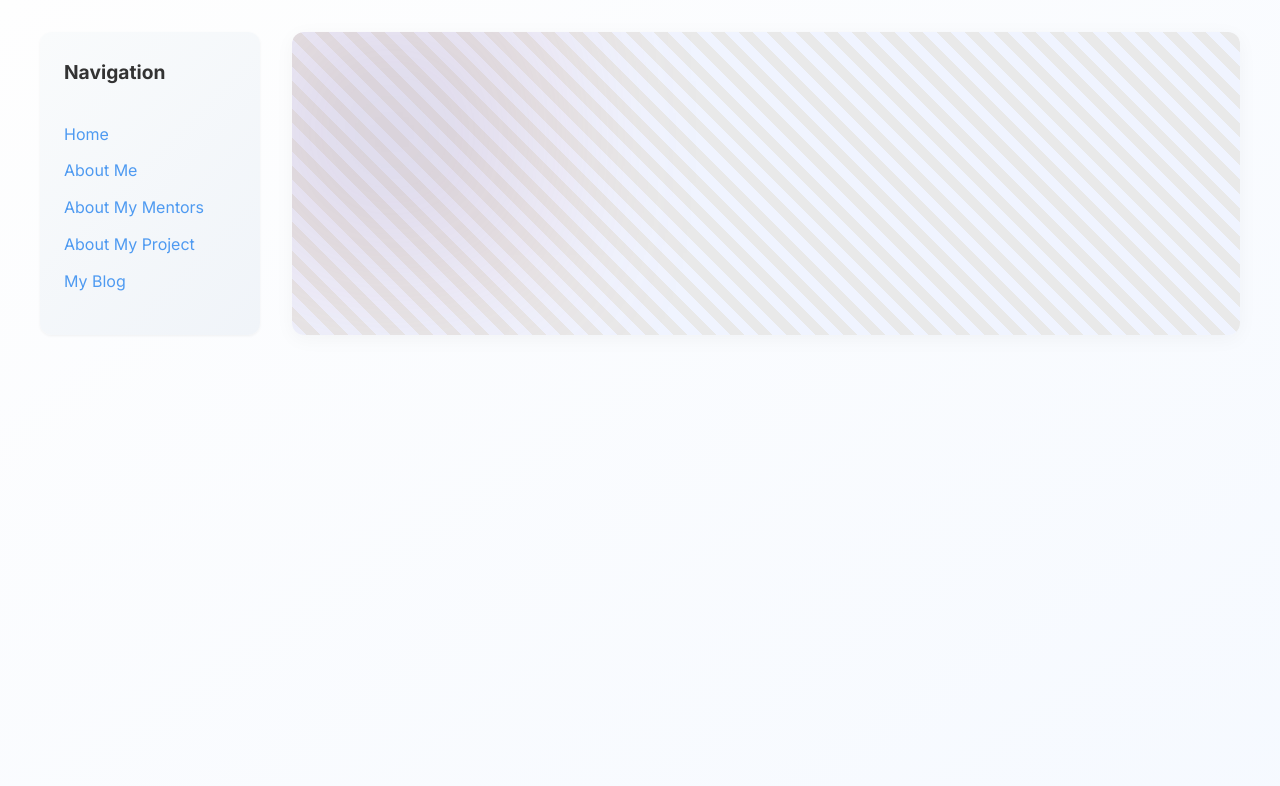
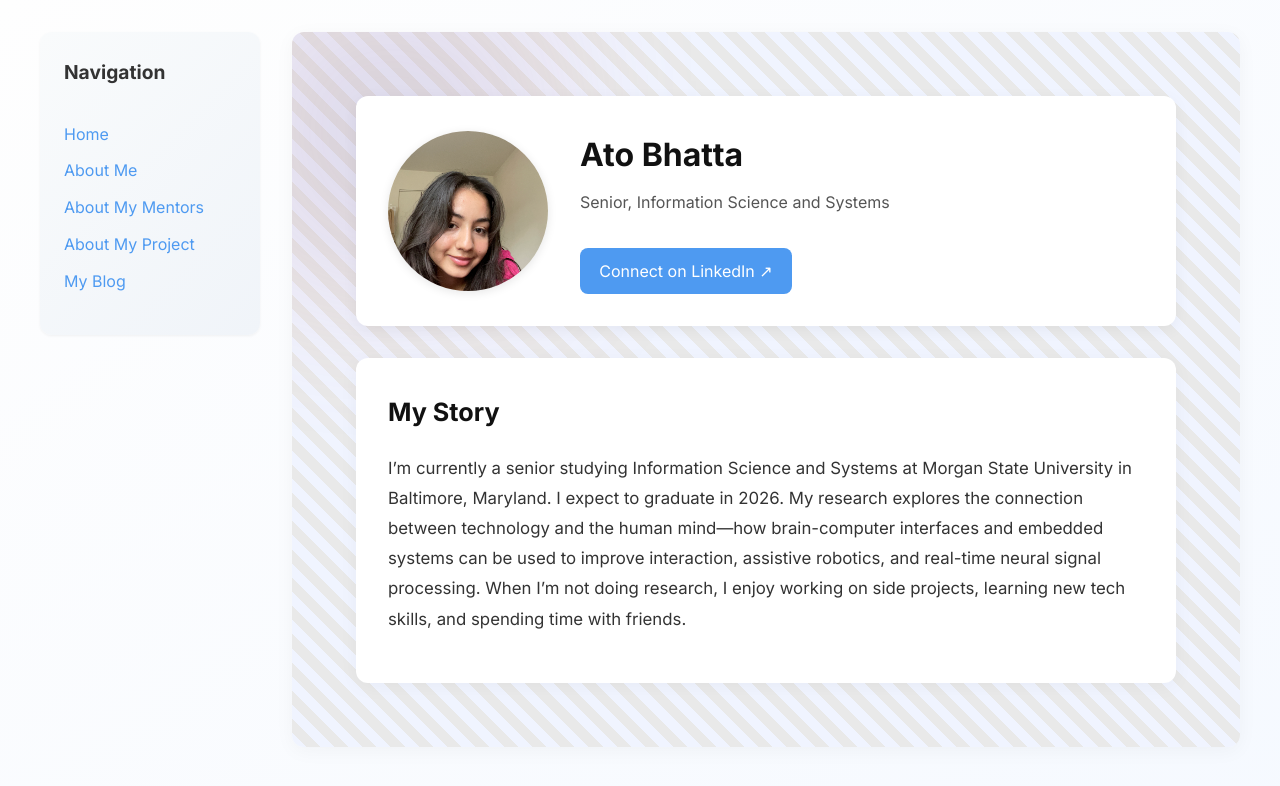
Before and after one commit to Ato-2025/Ato-2025.github.io, a Jekyll site: the page built from pages/about-me.md, in a window 1280 px wide. Shown: the top 786 px of the page. Built offline with Jekyll 4.4.1, drawn with Linux system fonts in a browser that asks for light colours; our own code applies the rules of GitHub Pages for plain Markdown files.

Commit message:
Update about-me.md

```diff
--- a/pages/about-me.md
+++ b/pages/about-me.md
@@ -4,37 +4,31 @@ title: About Me
 permalink: /about-me.html
 
 about:
-    name: Ato Bhatta
-    role: Senior, Information Science ans Systems
-    image: /assets/images/Ato Bhatta.JPG
-    linkedin: "https://www.linkedin.com/in/ato-bhatta-4b8274332/"
-    bio: >
-    I’m currently a senior studying Information Science and Systems at Morgan State University in Baltimore, Maryland. I expect to graduate in 2026.
-
-    My research explores the connection between technology and the human mind—how brain-computer interfaces and embedded systems can be used to improve interaction, assistive robotics, and real-time neural signal processing.
-
-    When I’m not doing research, I enjoy working on side projects, learning new tech skills, and spending time with friends.
+  name: Ato Bhatta
+  role: Senior, Information Science and Systems
+  image: /assets/images/Ato Bhatta.JPG
+  linkedin: "https://www.linkedin.com/in/ato-bhatta-4b8274332/"
+  bio: >
+    I’m currently a senior studying Information Science and Systems at Morgan State University in Baltimore, Maryland. I expect to graduate in 2026. My research explores the connection between technology and the human mind—how brain-computer interfaces and embedded systems can be used to improve interaction, assistive robotics, and real-time neural signal processing. When I’m not doing research, I enjoy working on side projects, learning new tech skills, and spending time with friends.
 
 hobbies:
-    - icon: 🧶
-      title: crocheting
-      description: I’ve been crocheting since high school and enjoy making small gifts like hats
-    for friends and family.
-    - icon: 🏓
-      title: Ping Pong
-      description: I enjoy playing ping pong since I was a kid fun, fast, and helps me stay
-    active.
-    - icon: 🕹️
-      title: Reading Books
-      description: I enjoy reading in my free time—it helps me relax and learn new ideas
+  - icon: 🧶
+    title: crocheting
+    description: I’ve been crocheting since high school and enjoy making small gifts like hats for friends and family.
+  - icon: 🏓
+    title: Ping Pong
+    description: I enjoy playing ping pong since I was a kid—fun, fast, and it helps me stay active.
+  - icon: 🕹️
+    title: Reading Books
+    description: I enjoy reading in my free time—it helps me relax and learn new ideas.
 
-  gallery:
-    - image: /assets/images/me-guitar.png
-      caption: Playing guitar at the park!
-    - image: /assets/images/me-basketball.png
-      caption: Hooping and dropping people off at the park 🏀
-    - image: /assets/images/me.jpg
-      caption: My favorite portrait of myself :)
-    - image: /assets/images/me-pi.png
-      caption: Working on a personal project w/ the Raspberry PI
+gallery:
+  - image: /assets/images/me-guitar.png
+    caption: Playing guitar at the park!
+  - image: /assets/images/me-basketball.png
+    caption: Hooping and dropping people off at the park 🏀
+  - image: /assets/images/me.jpg
+    caption: My favorite portrait of myself :)
+  - image: /assets/images/me-pi.png
+    caption: Working on a personal project w/ the Raspberry PI
 ---
```
